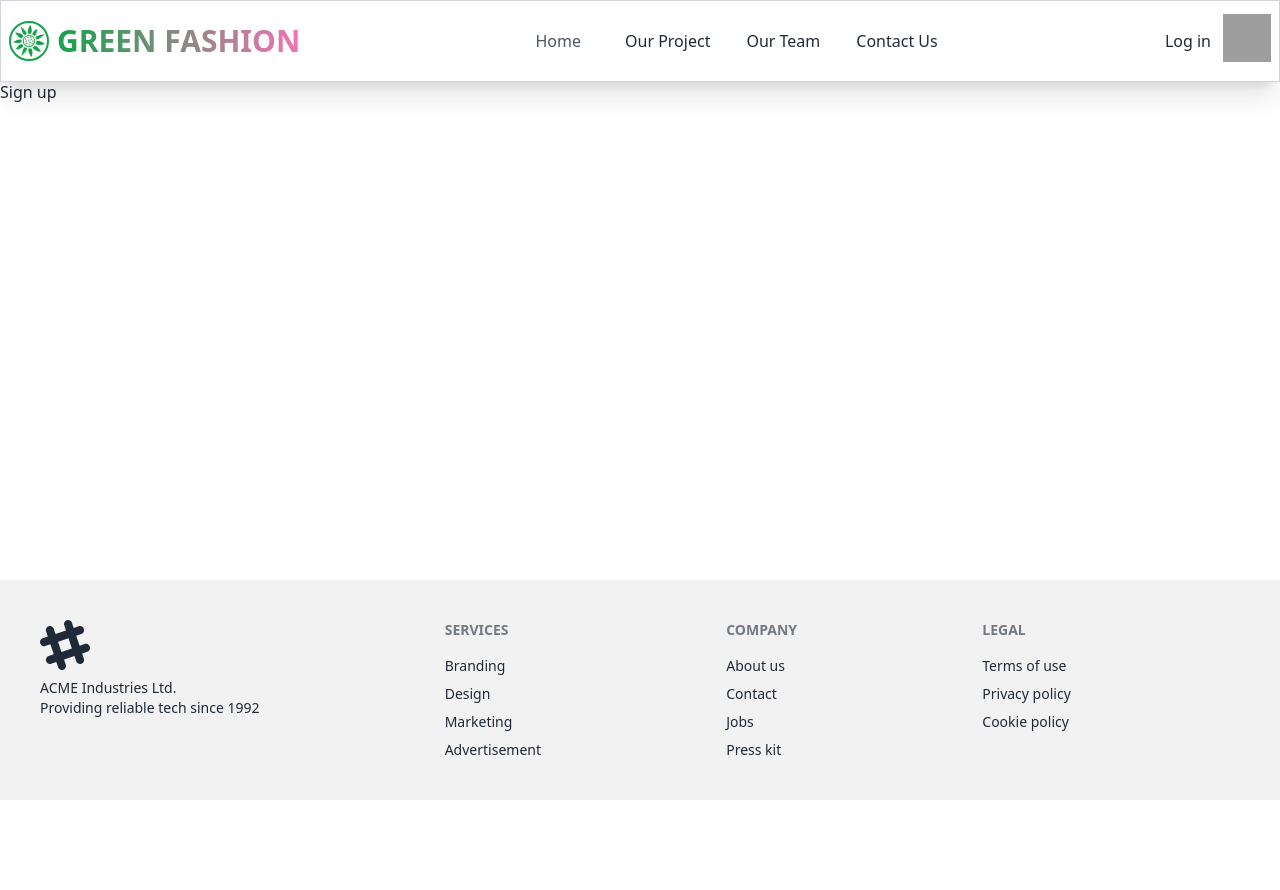
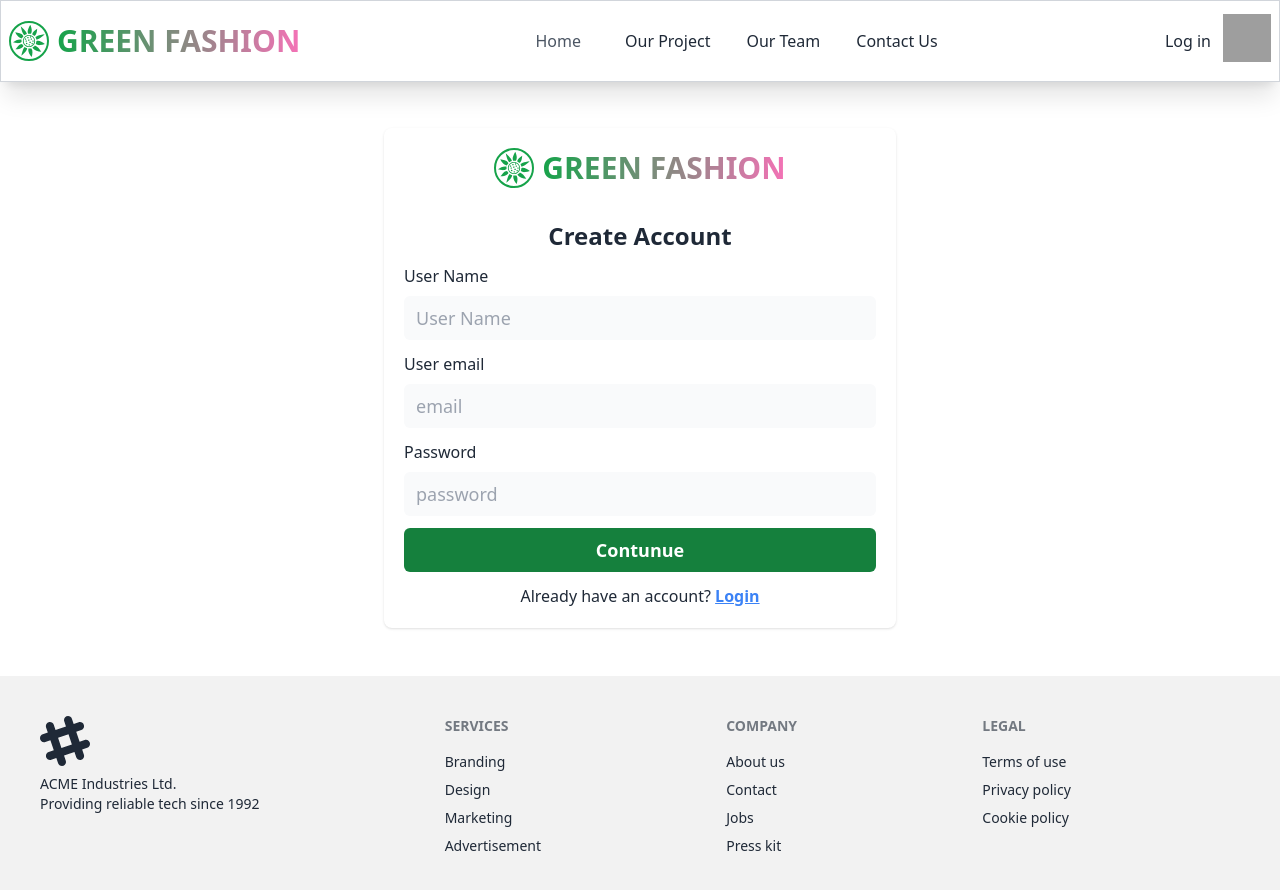
Before and after one commit to MukterHossain/green-fashion, a React (Vite) app: page /signup in a window 1280 px wide. Shown: the top 890 px of the page. Before the commit the page ends 800 px from the top, so only its background shows below. Built offline with nearby package versions, Linux system fonts and the light colour scheme; grey boxes are pictures that could not be loaded.

Commit message:
added firebase authentication set in AuthPorvider

```diff
--- a/src/Layout/MainLayout.jsx
+++ b/src/Layout/MainLayout.jsx
@@ -8,7 +8,7 @@ const MainLayout = () => {
       <div>
         <Navbar></Navbar>
       </div>
-      <div className="max-w-7xl mx-auto pt-20 h-[calc(100vh-220px)]">
+      <div className="max-w-7xl mx-auto pt-20 min-h-[calc(100vh-220px)]">
         <Outlet></Outlet>
       </div>
       <Footer></Footer>
--- a/src/Pages/Home/Home.jsx
+++ b/src/Pages/Home/Home.jsx
@@ -5,31 +5,6 @@ const Home = () => {
         <div>
             <p>Lorem ipsum, dolor sit amet consectetur adipisicing elit. Saepe est laudantium nam eum reprehenderit veniam blanditiis excepturi culpa, iste ullam, rem fugit, ea nobis repellat.</p>
             <p>Lorem ipsum, dolor sit amet consectetur adipisicing elit. Saepe est laudantium nam eum reprehenderit veniam blanditiis excepturi culpa, iste ullam, rem fugit, ea nobis repellat.</p>
-            <p>Lorem ipsum, dolor sit amet consectetur adipisicing elit. Saepe est laudantium nam eum reprehenderit veniam blanditiis excepturi culpa, iste ullam, rem fugit, ea nobis repellat.</p>
-            <p>Lorem ipsum, dolor sit amet consectetur adipisicing elit. Saepe est laudantium nam eum reprehenderit veniam blanditiis excepturi culpa, iste ullam, rem fugit, ea nobis repellat.</p>
-            <p>Lorem ipsum, dolor sit amet consectetur adipisicing elit. Saepe est laudantium nam eum reprehenderit veniam blanditiis excepturi culpa, iste ullam, rem fugit, ea nobis repellat.</p>
-            <p>Lorem ipsum, dolor sit amet consectetur adipisicing elit. Saepe est laudantium nam eum reprehenderit veniam blanditiis excepturi culpa, iste ullam, rem fugit, ea nobis repellat.</p>
-            <p>Lorem ipsum, dolor sit amet consectetur adipisicing elit. Saepe est laudantium nam eum reprehenderit veniam blanditiis excepturi culpa, iste ullam, rem fugit, ea nobis repellat.</p>
-            <p>Lorem ipsum, dolor sit amet consectetur adipisicing elit. Saepe est laudantium nam eum reprehenderit veniam blanditiis excepturi culpa, iste ullam, rem fugit, ea nobis repellat.</p>
-            <p>Lorem ipsum, dolor sit amet consectetur adipisicing elit. Saepe est laudantium nam eum reprehenderit veniam blanditiis excepturi culpa, iste ullam, rem fugit, ea nobis repellat.</p>
-            <p>Lorem ipsum, dolor sit amet consectetur adipisicing elit. Saepe est laudantium nam eum reprehenderit veniam blanditiis excepturi culpa, iste ullam, rem fugit, ea nobis repellat.</p>
-            <p>Lorem ipsum, dolor sit amet consectetur adipisicing elit. Saepe est laudantium nam eum reprehenderit veniam blanditiis excepturi culpa, iste ullam, rem fugit, ea nobis repellat.</p>
-            <p>Lorem ipsum, dolor sit amet consectetur adipisicing elit. Saepe est laudantium nam eum reprehenderit veniam blanditiis excepturi culpa, iste ullam, rem fugit, ea nobis repellat.</p>
-            <p>Lorem ipsum, dolor sit amet consectetur adipisicing elit. Saepe est laudantium nam eum reprehenderit veniam blanditiis excepturi culpa, iste ullam, rem fugit, ea nobis repellat.</p>
-            <p>Lorem ipsum, dolor sit amet consectetur adipisicing elit. Saepe est laudantium nam eum reprehenderit veniam blanditiis excepturi culpa, iste ullam, rem fugit, ea nobis repellat.</p>
-            <p>Lorem ipsum, dolor sit amet consectetur adipisicing elit. Saepe est laudantium nam eum reprehenderit veniam blanditiis excepturi culpa, iste ullam, rem fugit, ea nobis repellat.</p>
-            <p>Lorem ipsum, dolor sit amet consectetur adipisicing elit. Saepe est laudantium nam eum reprehenderit veniam blanditiis excepturi culpa, iste ullam, rem fugit, ea nobis repellat.</p>
-            <p>Lorem ipsum, dolor sit amet consectetur adipisicing elit. Saepe est laudantium nam eum reprehenderit veniam blanditiis excepturi culpa, iste ullam, rem fugit, ea nobis repellat.</p>
-            <p>Lorem ipsum, dolor sit amet consectetur adipisicing elit. Saepe est laudantium nam eum reprehenderit veniam blanditiis excepturi culpa, iste ullam, rem fugit, ea nobis repellat.</p>
-            <p>Lorem ipsum, dolor sit amet consectetur adipisicing elit. Saepe est laudantium nam eum reprehenderit veniam blanditiis excepturi culpa, iste ullam, rem fugit, ea nobis repellat.</p>
-            <p>Lorem ipsum, dolor sit amet consectetur adipisicing elit. Saepe est laudantium nam eum reprehenderit veniam blanditiis excepturi culpa, iste ullam, rem fugit, ea nobis repellat.</p>
-            <p>Lorem ipsum, dolor sit amet consectetur adipisicing elit. Saepe est laudantium nam eum reprehenderit veniam blanditiis excepturi culpa, iste ullam, rem fugit, ea nobis repellat.</p>
-            <p>Lorem ipsum, dolor sit amet consectetur adipisicing elit. Saepe est laudantium nam eum reprehenderit veniam blanditiis excepturi culpa, iste ullam, rem fugit, ea nobis repellat.</p>
-            <p>Lorem ipsum, dolor sit amet consectetur adipisicing elit. Saepe est laudantium nam eum reprehenderit veniam blanditiis excepturi culpa, iste ullam, rem fugit, ea nobis repellat.</p>
-            <p>Lorem ipsum, dolor sit amet consectetur adipisicing elit. Saepe est laudantium nam eum reprehenderit veniam blanditiis excepturi culpa, iste ullam, rem fugit, ea nobis repellat.</p>
-            <p>Lorem ipsum, dolor sit amet consectetur adipisicing elit. Saepe est laudantium nam eum reprehenderit veniam blanditiis excepturi culpa, iste ullam, rem fugit, ea nobis repellat.</p>
-            <p>Lorem ipsum, dolor sit amet consectetur adipisicing elit. Saepe est laudantium nam eum reprehenderit veniam blanditiis excepturi culpa, iste ullam, rem fugit, ea nobis repellat.</p>
-            <p>Lorem ipsum, dolor sit amet consectetur adipisicing elit. Saepe est laudantium nam eum reprehenderit veniam blanditiis excepturi culpa, iste ullam, rem fugit, ea nobis repellat.</p>
         </div>
     );
 };
--- a/src/Pages/Login/Login.jsx
+++ b/src/Pages/Login/Login.jsx
@@ -2,6 +2,15 @@ import { GiSunflower } from "react-icons/gi";
 import { Link } from "react-router-dom";
 
 const Login = () => {
+
+    const handleLogIn = (event) =>{
+        event.preventDefault()
+        const form = event.target
+        const email = form.email.value
+        const password = form.password.value
+        console.log( email, password)
+        console.table( {email, password})
+ }
   return (
     <div className="w-full sm:w-4/5 md:w-3/5 lg:w-2/5 mx-auto shadow my-12 rounded-lg p-5">
       <div className="flex items-center justify-center gap-x-2 ">
@@ -16,12 +25,12 @@ const Login = () => {
       </div>
       <div>
         <h2 className=" text-lg md:text-xl xl:text-2xl font-bold text-center mt-8 pb-3">Login With</h2>
-        <form className="space-y-3">
+        <form onSubmit={handleLogIn} className="space-y-3">
           <div>
             <label className="">User email</label> <br />
             <input
               type="email"
-              name=""
+              name="email"
               className="w-full bg-gray-50 rounded-md px-3 outline-none  py-2 mt-2 text-sm md:text-lg"
               placeholder="email"
             />
@@ -30,7 +39,7 @@ const Login = () => {
             <label >Password</label> <br />
             <input
               type="password"
-              name=""
+              name="password"
               className="w-full bg-gray-50 rounded-md px-3 outline-none  py-2 mt-2 text-sm md:text-lg"
               placeholder="password"
             />
@@ -38,7 +47,7 @@ const Login = () => {
           <div className="text-center flex justify-center hover:bg-green-800 bg-green-700 text-white rounded-md px-3 outline-none  py-2 mt-2 ">
             <input className="w-full font-bold text-sm md:text-lg" type="submit" value="Login" />
           </div>
-          <p className="text-center">Have you an account? Please <Link to={'/signup'} className="font-bold text-blue-500 underline">create an account</Link></p>
+          <p className="text-center"> Don't have an account? <Link to={'/signup'} className="font-bold text-blue-500 underline">Sign Up</Link></p>
         </form>
       </div>
     </div>
--- a/src/Pages/Signup/SignUp.jsx
+++ b/src/Pages/Signup/SignUp.jsx
@@ -1,10 +1,67 @@
+import { GiSunflower } from "react-icons/gi";
+import { Link } from "react-router-dom";
 
 
 const SignUp = () => {
+
+    const handleSignUp = (event) =>{
+           event.preventDefault()
+           const form = event.target
+           const name = form.name.value
+           const email = form.email.value
+           const password = form.password.value
+           console.log(name, email, password)
+           console.table(name, email, password)
+    }
     return (
-        <div>
-            <h1>Sign up</h1>
-        </div>
+        <div className="w-full sm:w-4/5 md:w-3/5 lg:w-2/5 mx-auto shadow my-12 rounded-lg p-5">
+      <div className="flex items-center justify-center gap-x-2 ">
+        <span className="">
+          <GiSunflower className=" text-green-600 hover:text-green-400  hover:animate-spin w-8 md:w-10 h-8 md:h-10 rounded-full border-2 border-spacing-2  border-green-600 hover:border-green-400 "></GiSunflower>
+        </span>
+        <h2 className="uppercase text-lg md:text-2xl xl:text-3xl font-bold">
+          <span className="bg-gradient-to-r  from-green-600 to-pink-400 text-transparent bg-clip-text animate-gradient">
+            Green Fashion
+          </span>
+        </h2>
+      </div>
+      <div>
+        <h2 className=" text-lg md:text-xl xl:text-2xl font-bold text-center mt-8 pb-3">Create Account</h2>
+        <form className="space-y-3" onSubmit={handleSignUp}>
+          <div>
+            <label className="">User Name</label> <br />
+            <input
+              type="text"
+              name="name"
+              className="w-full bg-gray-50 rounded-md px-3 outline-none  py-2 mt-2 text-sm md:text-lg"
+              placeholder="User Name"
+            />
+          </div>
+          <div>
+            <label className="">User email</label> <br />
+            <input
+              type="email"
+              name="email"
+              className="w-full bg-gray-50 rounded-md px-3 outline-none  py-2 mt-2 text-sm md:text-lg"
+              placeholder="email"
+            />
+          </div>
+          <div>
+            <label >Password</label> <br />
+            <input
+              type="password"
+              name="password"
+              className="w-full bg-gray-50 rounded-md px-3 outline-none  py-2 mt-2 text-sm md:text-lg"
+              placeholder="password"
+            />
+          </div>
+          <div className="text-center flex justify-center hover:bg-green-800 bg-green-700 text-white rounded-md px-3 outline-none  py-2 mt-2 ">
+            <input className="w-full font-bold text-sm md:text-lg" type="submit" value="Contunue" />
+          </div>
+          <p className="text-center">Already have an account? <Link to={'/login'} className="font-bold text-blue-500 underline">Login</Link></p>
+        </form>
+      </div>
+    </div>
     );
 };
 
--- a/src/Share/Navbar.jsx
+++ b/src/Share/Navbar.jsx
@@ -8,10 +8,7 @@ const Navbar = () => {
   const [barOpen, setBarOpen] = useState(false)
   const [isOpen, setIsOpen] = useState(false)
 
-  // const open = () =>{
-  //   setBarOpen(!barOpen)
 
-  // }
 
 
 
@@ -26,7 +23,7 @@ const Navbar = () => {
 
   return (
     <div>
-      <header className="  py-4 px-2 dark:bg-gray-100 dark:text-gray-800 shadow-xl fixed w-full border border-gray-300">
+      <header className="  py-4 px-2 dark:bg-gray-100 dark:text-gray-800 shadow-xl fixed w-full border border-gray-300 z-50">
         <div className="max-w-7xl flex justify-between items-center h-12 mx-auto ">
           {/* Left Side bar toggle */}
             <button onClick={()=> setBarOpen(true)} className="p-4 lg:hidden">
--- a/src/provider/AuthProvider.jsx
+++ b/src/provider/AuthProvider.jsx
@@ -1,4 +1,7 @@
+import { getAuth } from "firebase/auth";
+import app from "../firebase/firebase.config";
 
+const auth = getAuth(app);
 
 const AuthProvider = () => {
     return (
```
